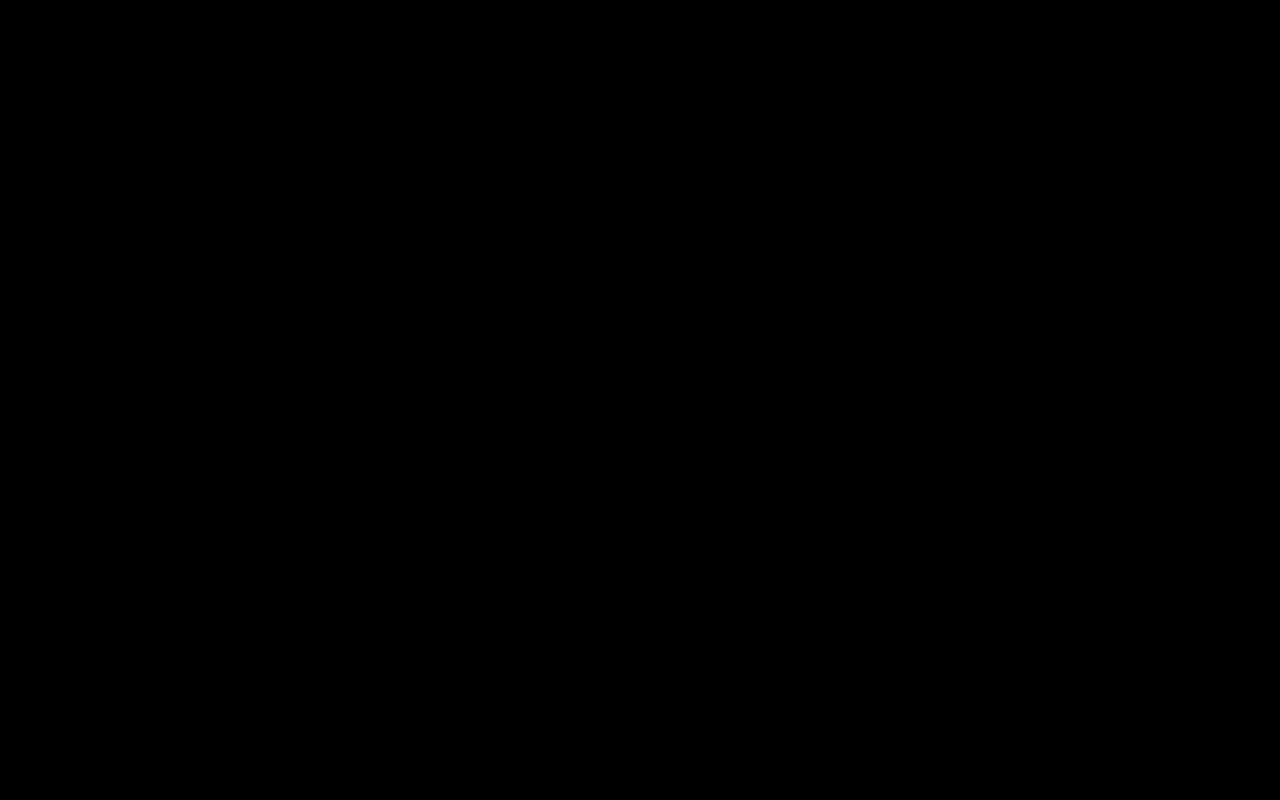
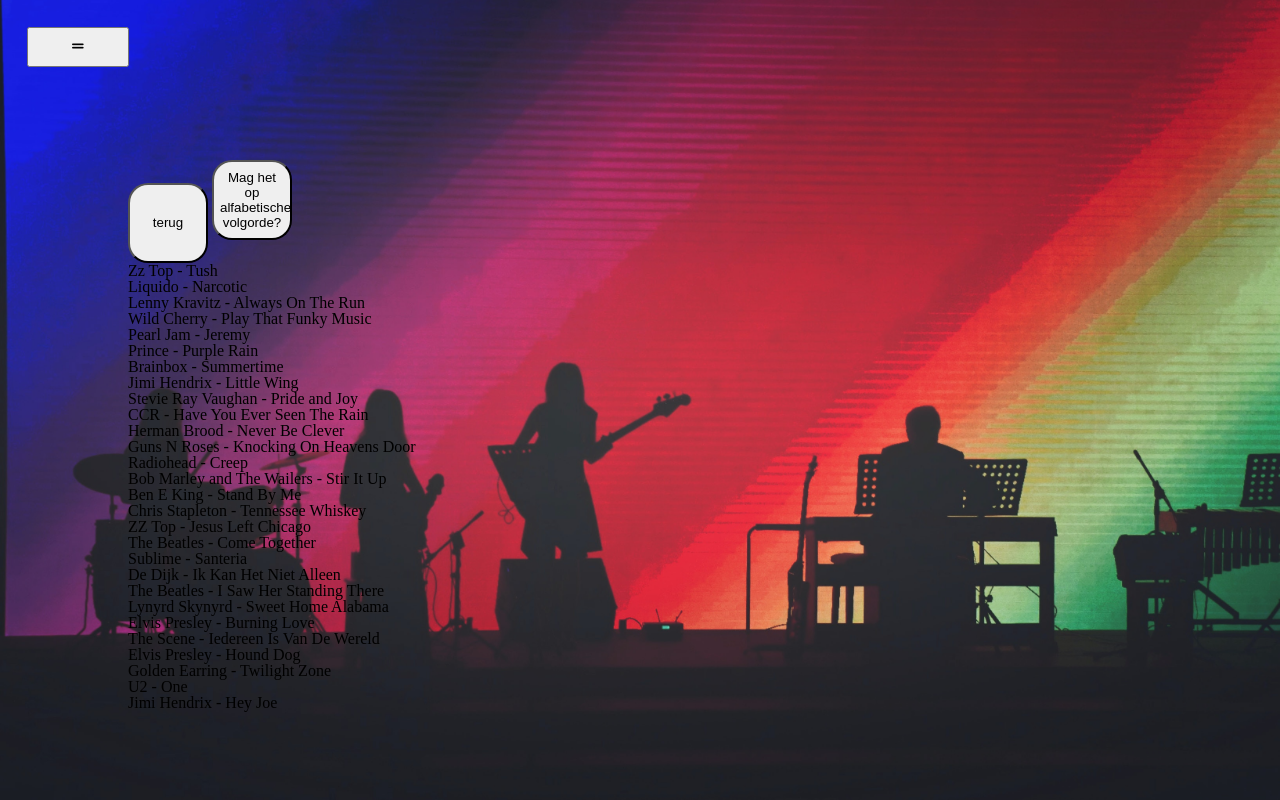
Before and after one commit to RaynauldM/jamband-app-vanilla, a plain HTML site: page html/setlijstPage.html in a window 1280 px wide. Drawn offline with Linux system fonts and the light colour scheme.

Commit message:
data toegevoegd; spotify url; setlijst in array; verdeeld in artiesten naar array setListArrArtists; verdeeld in songs naar array setListArrSongs; verdeeld in alfabetische volgorde naar array setListArrSorted; toon setlist uit data.js op setlijstpagina;

```diff
--- a/css/style.css
+++ b/css/style.css
@@ -2,18 +2,13 @@
   background-color: black;
 }
 
-#upperBackground {
+#background {
   background-image: url("../images/stockPhoto1.png");
   background-repeat: no-repeat;
   background-size: cover;
   background-position: 10% 50%;
   width: 100vw;
   height: 100vh;
-}
-
-#lowerBackground {
-  background-color: green;
-  height: 50vh;
 }
 
 #dropBtn {
@@ -45,6 +40,12 @@
   left: 2em;
 }
 
+#setlistOutputContainer {
+  position: absolute;
+  top: 20vh;
+  left: 10vw;
+}
+
 .btns {
   border-radius: 20px;
   width: 6em;
--- /dev/null
+++ b/data/data.js
@@ -0,0 +1,52 @@
+export let spotifyURL =
+  "https://open.spotify.com/playlist/0DJCPFhnw5bawptCpgCcMh?si=1fe15f5940324687";
+
+//setlist artiest - nummer
+export let setListArr = [
+  "Zz Top - Tush",
+  "Liquido - Narcotic",
+  "Lenny Kravitz - Always On The Run",
+  "Wild Cherry - Play That Funky Music",
+  "Pearl Jam - Jeremy",
+  "Prince - Purple Rain",
+  "Brainbox - Summertime",
+  "Jimi Hendrix - Little Wing",
+  "Stevie Ray Vaughan - Pride and Joy",
+  "CCR - Have You Ever Seen The Rain",
+  "Herman Brood - Never Be Clever",
+  "Guns N Roses - Knocking On Heavens Door",
+  "Radiohead - Creep",
+  "Bob Marley and The Wailers - Stir It Up",
+  "Ben E King - Stand By Me",
+  "Chris Stapleton - Tennessee Whiskey",
+  "ZZ Top - Jesus Left Chicago",
+  "The Beatles - Come Together",
+  "Sublime - Santeria",
+  "De Dijk - Ik Kan Het Niet Alleen",
+  "The Beatles - I Saw Her Standing There",
+  "Lynyrd Skynyrd - Sweet Home Alabama",
+  "Elvis Presley - Burning Love",
+  "The Scene - Iedereen Is Van De Wereld",
+  "Elvis Presley - Hound Dog",
+  "Golden Earring - Twilight Zone",
+  "U2 - One",
+  "Jimi Hendrix - Hey Joe",
+];
+
+export let setListArrArtists = [];
+export let setListArrSongs = [];
+
+export let setListArrSorted = setListArr.toSorted();
+
+// setListArr wordt onderverdeeld in losse arrays voor nummer en artiest
+setListArr.forEach((element) => {
+  let arr = element.split("-");
+  let artist = arr[0].trim();
+  let song = arr[1].trim();
+  if (!setListArrArtists.includes(artist)) {
+    setListArrArtists.push(artist);
+  }
+  if (!setListArrSongs.includes(song)) {
+    setListArrSongs.push(song);
+  }
+});
--- a/html/setlijstPage.html
+++ b/html/setlijstPage.html
@@ -1,14 +1,37 @@
 <!DOCTYPE html>
-<html lang="en">
+<html>
   <head>
-    <meta charset="UTF-8" />
+    <meta charset="utf-8" />
     <meta http-equiv="X-UA-Compatible" content="IE=edge" />
-    <meta name="viewport" content="width=device-width, initial-scale=1.0" />
-    <title>Setlijst pagina</title>
+    <title>jamband setlijst pagina</title>
+    <meta name="description" content="default description" />
+    <meta name="viewport" content="width=device-width, initial-scale=1" />
     <link rel="stylesheet" href="../css/reset.css" />
     <link rel="stylesheet" href="../css/style.css" />
+
+    <script src="../js/index.js" defer type="module"></script>
+    <script src="../js/setlijst.js" defer type="module"></script>
+    <script
+      src="https://kit.fontawesome.com/da9ac3b3bf.js"
+      crossorigin="anonymous"
+    ></script>
   </head>
   <body>
-    <h1>hier komt de setlijst pagina</h1>
+    <main>
+      <button id="dropBtn">
+        <i class="fa-solid fa-grip-lines"></i>
+      </button>
+      <div id="background">
+        <div id="setlistOutputContainer">
+          <div id="setListBtnContainer">
+            <button id="backBtn" class="btns">terug</button>
+            <button id="alfabetBtn" class="btns">
+              Mag het op alfabetische volgorde?
+            </button>
+          </div>
+          <ul id="setlistOutput"></ul>
+        </div>
+      </div>
+    </main>
   </body>
 </html>
--- a/js/index.js
+++ b/js/index.js
@@ -1,4 +1,5 @@
-const test = document.querySelector("h3");
+import * as myData from "../data/data.js";
+
 const btns = document.getElementsByClassName("btns");
 
 function handleClick(event) {
@@ -9,6 +10,10 @@
       break;
     case "sendBtn":
       document.location = "../html/aanmeldPage.html";
+      break;
+    case "backBtn":
+      document.location = "../html/index.html";
+      break;
   }
 }
 
--- /dev/null
+++ b/js/setlijst.js
@@ -0,0 +1,11 @@
+import * as myData from "../data/data.js";
+
+const setlistOutput = document.getElementById("setlistOutput");
+
+let output = "";
+
+myData.setListArr.forEach((element) => (output += `<li>${element}</li>`));
+
+setlistOutput.innerHTML = output;
+
+console.log(myData.setListArr);
```
Also changed, not shown: html/index.html (+3 -6 lines).
